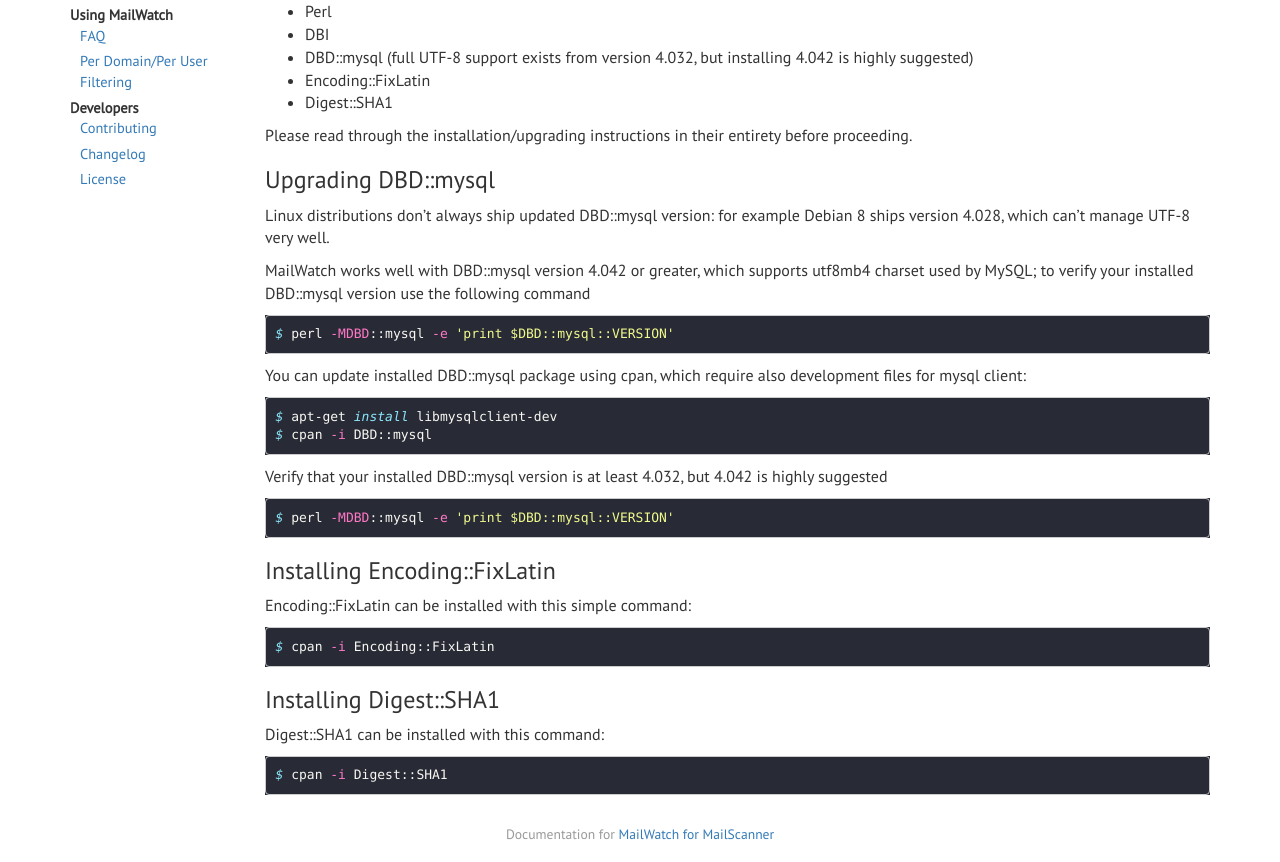
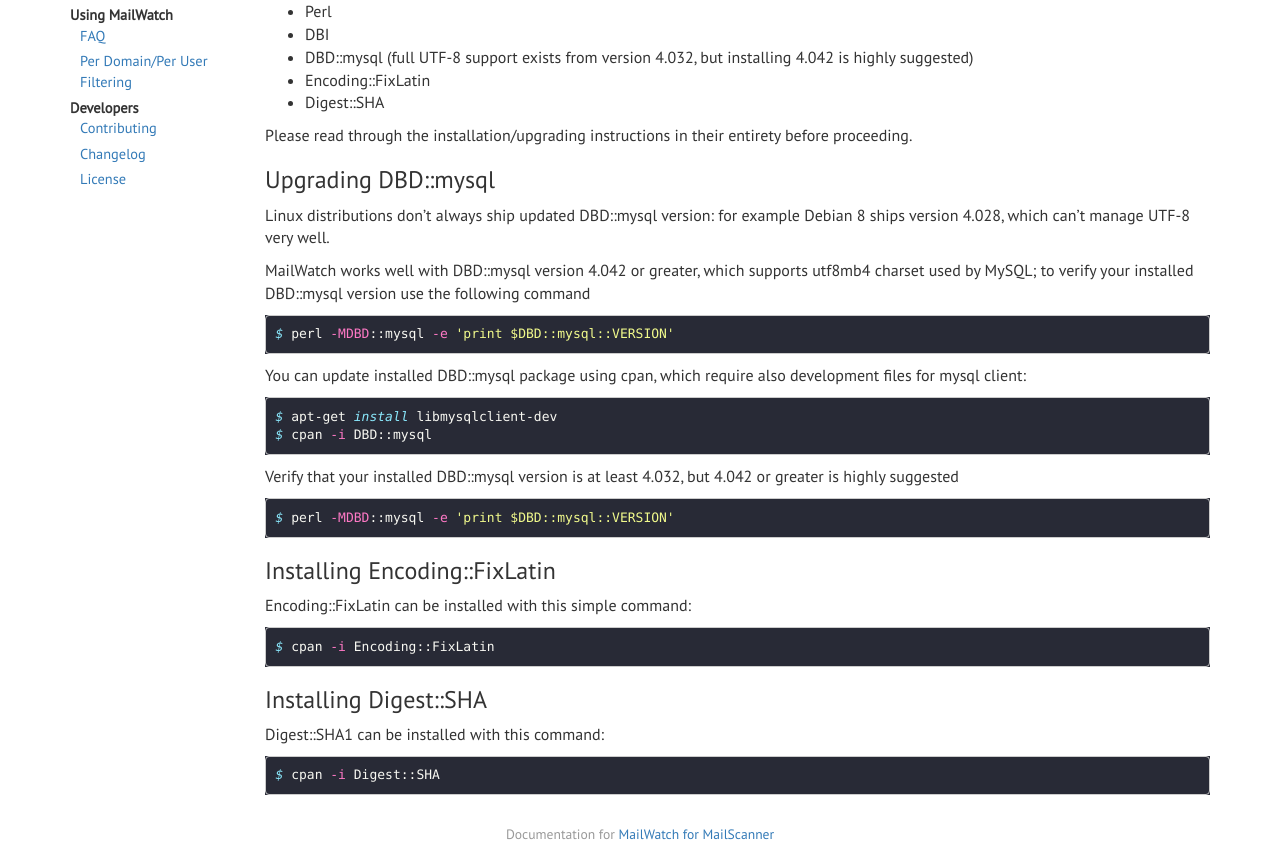
Before and after one commit to mailwatch/mailwatch-docs, a Jekyll site: the page built from _posts/2017-03-23-getting-started.md, in a window 1280 px wide. Shown: the part 286-1148 px from the top of the page. Built offline with Jekyll 4.4.1, drawn with Linux system fonts in a browser that asks for light colours; nearby versions of some CDN libraries.

Commit message:
Use Digest::SHA instead of Digest::SHA1

````diff
--- a/_posts/2017-03-23-getting-started.md
+++ b/_posts/2017-03-23-getting-started.md
@@ -20,7 +20,7 @@ And for MailScanner CustomConfig modules to be able to use a work, you need:
 - DBI
 - DBD::mysql (full UTF-8 support exists from version 4.032, but installing 4.042 is highly suggested)
 - Encoding::FixLatin
-- Digest::SHA1
+- Digest::SHA
 
 Please read through the installation/upgrading instructions in their entirety before proceeding.
 
@@ -41,7 +41,7 @@ $ apt-get install libmysqlclient-dev
 $ cpan -i DBD::mysql
 ```
 
-Verify that your installed DBD::mysql version is at least 4.032, but 4.042 is highly suggested
+Verify that your installed DBD::mysql version is at least 4.032, but 4.042 or greater is highly suggested
 
 ```shell
 $ perl -MDBD::mysql -e 'print $DBD::mysql::VERSION'
@@ -55,10 +55,10 @@ Encoding::FixLatin can be installed with this simple command:
 $ cpan -i Encoding::FixLatin
 ```
 
-### Installing Digest::SHA1
+### Installing Digest::SHA
 
 Digest::SHA1 can be installed with this command:
 
 ```shell
-$ cpan -i Digest::SHA1
+$ cpan -i Digest::SHA
 ```
````
